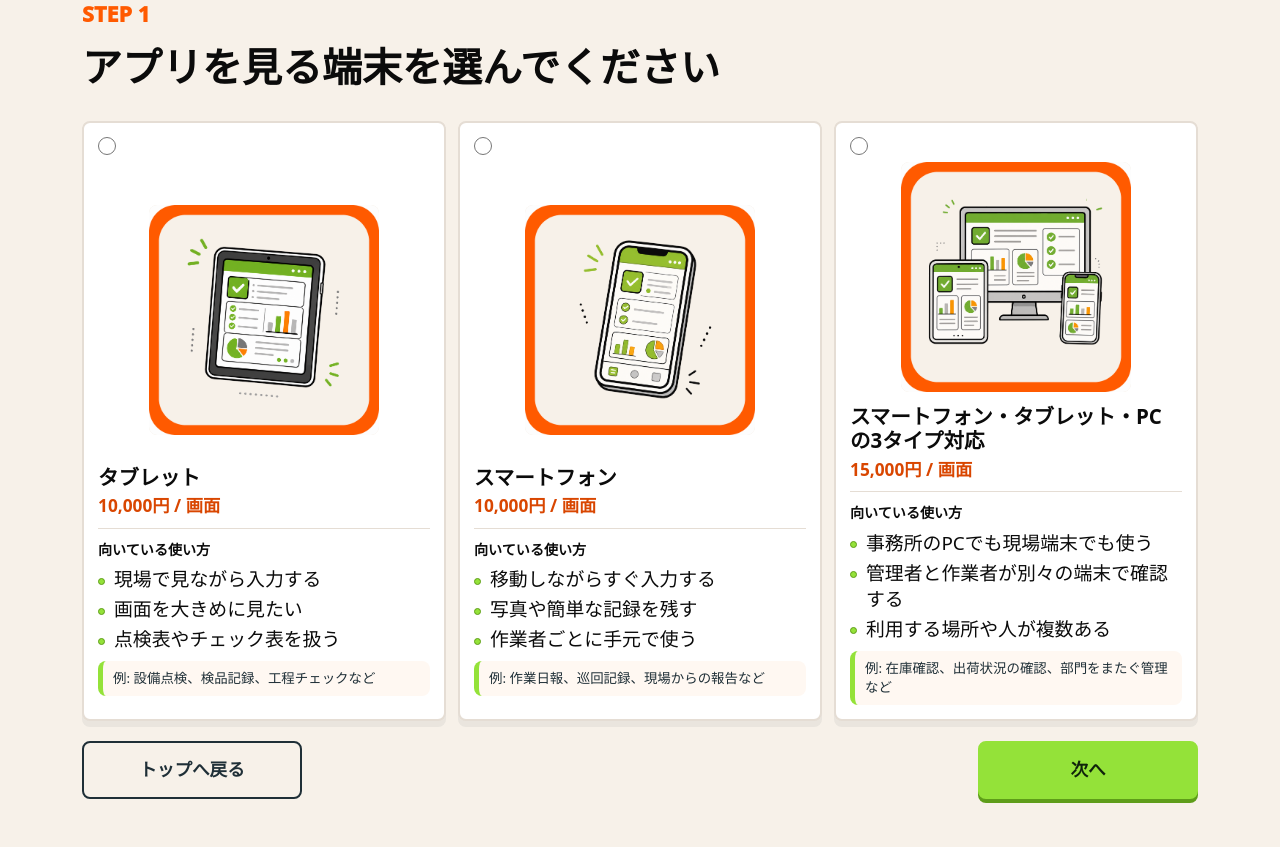
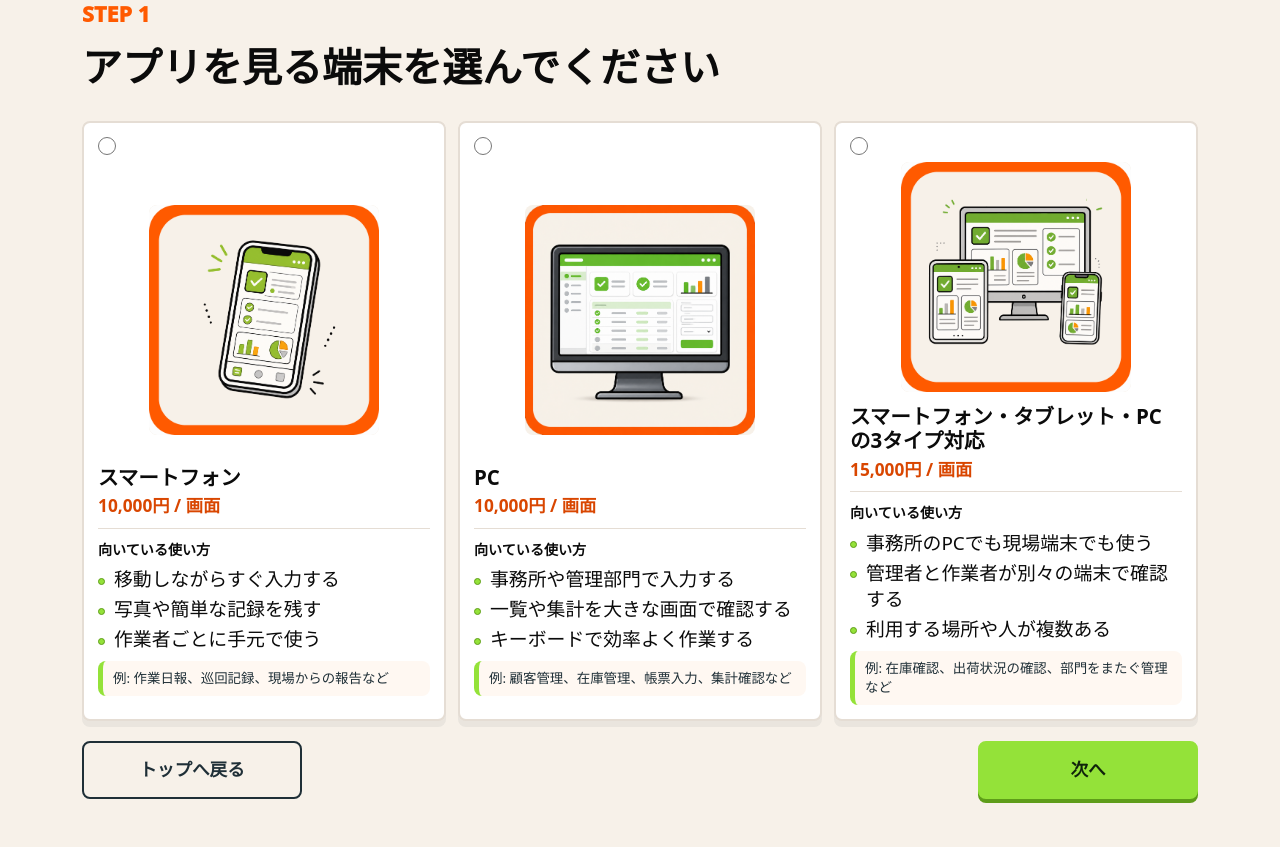
Before and after one commit to evoltechhdcsystem-source/gyomu-app-kobo-estimate, a Flask app: page /device in a window 1280 px wide. Shown: the part 128-975 px from the top of the page. Run offline with Flask 3, Linux system fonts and the light colour scheme; data comes from the database, SQL or seed files in the repository; some libraries are stand-ins or nearby versions.

Commit message:
Update PC package estimates

```diff
--- a/routes/main.py
+++ b/routes/main.py
@@ -30,14 +30,17 @@ from reportlab.platypus import Image, Paragraph, SimpleDocTemplate, Spacer, Tabl
 from models import Estimate, EstimateItem, Inquiry, InquiryAttachment, db
 from services.box_service import allowed_file, upload_to_box
 from services.estimate_service import (
+    BASIC_PACKAGE_PRICES,
     DEVICE_PRICES,
     FEATURE_CONDITIONS,
     FEATURE_PRICES,
     MULTIPLE_FEATURES,
+    OPERATION_PACKAGE_PRICES,
     PACKAGE_SCREENS,
     SCREEN_PARTS_CONDITION,
     calculate_estimate,
     feature_prices_for_device,
+    package_base_price,
 )
 from services.mail_service import send_inquiry_mails
 
@@ -86,6 +89,13 @@ SCREEN_DESCRIPTIONS = {
     "検索・絞り込み機能": "条件を指定して、必要な情報だけをすばやく見つけられます。",
     "データ修正画面": "登録済みの情報をあとから変更・更新できます。",
     "集計・状況確認画面": "件数や状態を集計し、業務の状況を把握しやすくします。",
+    "データ登録機能": "業務データを入力して保存できます。",
+    "データ検索機能": "条件を指定して必要なデータを検索できます。",
+    "データ編集機能": "登録済みの業務データを更新できます。",
+    "データ削除機能": "不要になった業務データを削除できます。",
+    "データ登録機能（マスター）": "マスターデータを入力して保存できます。",
+    "データ編集機能（マスター）": "登録済みのマスターデータを更新できます。",
+    "データ削除機能（マスター）": "不要になったマスターデータを削除できます。",
 }
 INCLUDED_WORK_ITEMS = [
     "画面・機能確認のお打ち合わせ 2時間まで",
@@ -584,6 +594,9 @@ def package_select():
         return render_template(
             "package_select.html",
             package_screens=PACKAGE_SCREENS,
+            basic_package_prices=BASIC_PACKAGE_PRICES,
+            operation_package_prices=OPERATION_PACKAGE_PRICES,
+            package_base_price=package_base_price,
             device_prices=DEVICE_PRICES,
             flow=flow,
             estimate_status=_estimate_status("package", flow),
@@ -595,6 +608,9 @@ def package_select():
         return render_template(
             "package_select.html",
             package_screens=PACKAGE_SCREENS,
+            basic_package_prices=BASIC_PACKAGE_PRICES,
+            operation_package_prices=OPERATION_PACKAGE_PRICES,
+            package_base_price=package_base_price,
             device_prices=DEVICE_PRICES,
             flow=flow,
             estimate_status=_estimate_status("package", flow),
--- a/services/estimate_service.py
+++ b/services/estimate_service.py
@@ -1,8 +1,8 @@
 from __future__ import annotations
 
 DEVICE_PRICES = {
-    "タブレット": 10000,
     "スマートフォン": 10000,
+    "PC": 10000,
     "スマートフォン・タブレット・PCの3タイプ対応": 15000,
 }
 
@@ -10,6 +10,18 @@ PACKAGE_SCREENS = {
     "基本パック": 3,
     "運用パック": 6,
     "カスタムパック": 0,
+}
+
+BASIC_PACKAGE_PRICES = {
+    "スマートフォン": 75000,
+    "PC": 75000,
+    "スマートフォン・タブレット・PCの3タイプ対応": 90000,
+}
+
+OPERATION_PACKAGE_PRICES = {
+    "スマートフォン": 165000,
+    "PC": 105000,
+    "スマートフォン・タブレット・PCの3タイプ対応": 195000,
 }
 
 FEATURE_PRICES = {
@@ -71,6 +83,17 @@ def feature_prices_for_device(device_type: str) -> dict[str, int]:
     return prices
 
 
+def package_base_price(package_type: str, device_type: str) -> int | None:
+    screen_unit_price = DEVICE_PRICES.get(device_type, 0)
+    if package_type == "基本パック":
+        return 90000 if screen_unit_price == 15000 else 75000
+    if package_type == "運用パック":
+        if device_type == "スマートフォン":
+            return 165000
+        return 195000 if screen_unit_price == 15000 else 105000
+    return None
+
+
 def calculate_estimate(
     device_type: str,
     package_type: str,
@@ -84,7 +107,9 @@ def calculate_estimate(
     screen_count = (
         custom_screens if package_type == "カスタムパック" else PACKAGE_SCREENS.get(package_type, 0)
     )
-    screen_total = screen_unit_price * max(screen_count, 0)
+    screen_total = package_base_price(package_type, device_type)
+    if screen_total is None:
+        screen_total = screen_unit_price * max(screen_count, 0)
 
     items = [
         {
--- a/static/js/form-validation.js
+++ b/static/js/form-validation.js
@@ -54,7 +54,7 @@ function messageForField(field) {
   if (field.name === "device_type") {
     return {
       title: "端末を選ぶと次へ進めます",
-      detail: "タブレット、スマートフォン、3タイプ対応の中から1つ選択してください。"
+      detail: "スマートフォン、PC、3タイプ対応の中から1つ選択してください。"
     };
   }
   if (field.name === "package_type") {
--- a/templates/custom_estimate.html
+++ b/templates/custom_estimate.html
@@ -14,8 +14,8 @@
     <input type="hidden" name="csrf_token" value="{{ csrf_token() }}">
     <div class="selected-estimate-visuals">
       <div class="selected-estimate-card">
-        {% if flow.device_type == "タブレット" %}
-          <img src="{{ url_for('static', filename='img/device-tablet-generated.png') }}" alt="タブレット向け">
+        {% if flow.device_type == "PC" %}
+          <img src="{{ url_for('static', filename='img/device-pc-generated.png') }}" alt="PC向け">
         {% elif flow.device_type == "スマートフォン" %}
           <img src="{{ url_for('static', filename='img/device-smartphone-generated.png') }}" alt="スマートフォン向け">
         {% else %}
--- a/templates/device_select.html
+++ b/templates/device_select.html
@@ -18,8 +18,8 @@
           <div class="device-choice-layout">
             <div class="device-choice-media">
               <div class="choice-visual-frame">
-              {% if name == "タブレット" %}
-                <img class="device-choice-visual" src="{{ url_for('static', filename='img/device-tablet-generated.png') }}" alt="タブレット向け">
+              {% if name == "PC" %}
+                <img class="device-choice-visual" src="{{ url_for('static', filename='img/device-pc-generated.png') }}" alt="PC向け">
               {% elif name == "スマートフォン" %}
                 <img class="device-choice-visual" src="{{ url_for('static', filename='img/device-smartphone-generated.png') }}" alt="スマートフォン向け">
               {% else %}
@@ -30,16 +30,16 @@
             <div class="device-choice-copy">
               <span class="choice-title">{{ name }}</span>
               <span class="choice-price">{{ "{:,}".format(price) }}円 / 画面</span>
-              {% if name == "タブレット" %}
+              {% if name == "PC" %}
                 <div class="choice-detail">
                   <strong>向いている使い方</strong>
                   <ul>
-                    <li>現場で見ながら入力する</li>
-                    <li>画面を大きめに見たい</li>
-                    <li>点検表やチェック表を扱う</li>
+                    <li>事務所や管理部門で入力する</li>
+                    <li>一覧や集計を大きな画面で確認する</li>
+                    <li>キーボードで効率よく作業する</li>
                   </ul>
                 </div>
-                <p class="choice-example">例: 設備点検、検品記録、工程チェックなど</p>
+                <p class="choice-example">例: 顧客管理、在庫管理、帳票入力、集計確認など</p>
               {% elif name == "スマートフォン" %}
                 <div class="choice-detail">
                   <strong>向いている使い方</strong>
```
Also changed, not shown: static/js/estimate.js (+9 -1 lines), templates/estimate_result.html (+10 -9 lines), templates/inquiry.html (+9 -8 lines), templates/package_select.html (+9 -4 lines), static/img/apple-touch-icon.png (added), static/img/device-pc-generated.png (added), static/img/favicon.png (added).
